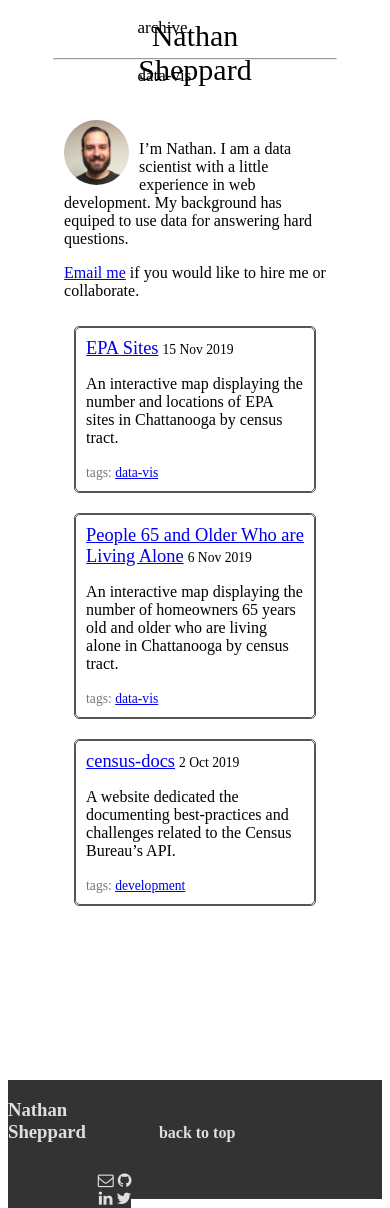
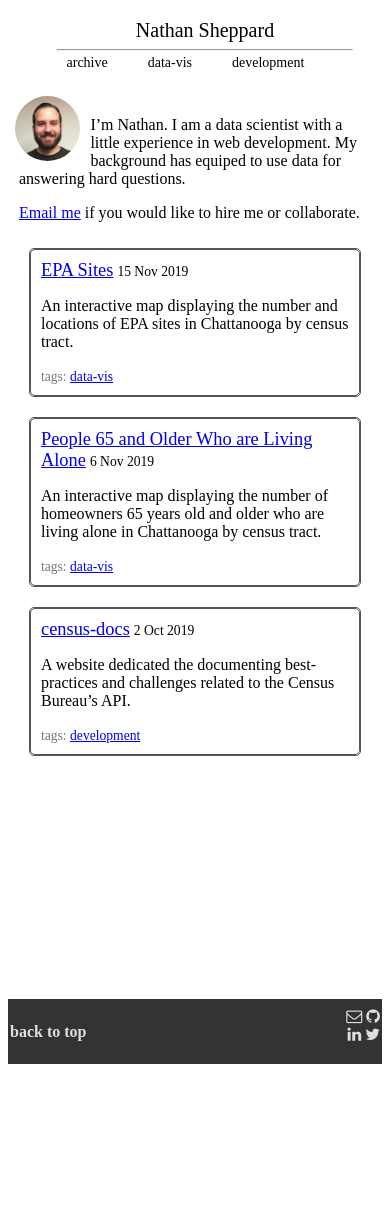
Before and after one commit to shepnathand/portfolio, a Jekyll site: the page built from index.md, in a window 390 px wide. Built offline with Jekyll 4.4.1, drawn with Linux system fonts in a browser that asks for light colours; nearby versions of some CDN libraries; after the commit the page ends 1072 px from its top, so only the background shows below that.

Commit message:
site is now responsive

```diff
--- a/_includes/head.html
+++ b/_includes/head.html
@@ -10,9 +10,9 @@
 	<!-- other meta tags -->
 	<title>{%- if page.title -%}{{ page.title }}{%- endif -%}</title>
 
+	<!-- Other SCC -->
+	<link rel="stylesheet" href="/styles/main.css">
+
 	<!-- Font Awesome CSS -->
 	<link href="https://maxcdn.bootstrapcdn.com/font-awesome/4.2.0/css/font-awesome.min.css" rel="stylesheet">
-
-	<!-- Other SCC -->
-	<link rel="stylesheet" href="/styles/main.css">
 </head>
--- a/styles/main.css
+++ b/styles/main.css
@@ -179,3 +179,53 @@ img {
     line-height: 1;
     letter-spacing: -1px;
 }
+
+@media screen and (max-width: 800px) {
+    .page, .page-content, .page-title, .home-content, .content {
+        margin: 1%;
+        max-width: 98%;
+    }
+    .nav-wrapper {
+        height: 10vh;
+        width: 100vw;
+        max-height: 70px;
+        padding: 1px;
+        margin: 1px;
+        text-align: center;
+    }
+    .site-title a {
+        width: 100vw;
+        font-size: 20px;
+    }
+    .center {
+        list-style-type: none;
+        top: 60%;
+        width: 317px;
+        margin: auto;
+        text-align: center;
+    }
+    .center li a {
+        padding: 10px 0px 10px 0px;
+        font-size: 14px;
+    }
+    .nav-wrapper hr {
+        max-width: 95vw;
+        top: 30%;
+    }
+    .footer {
+        min-height: 20px;
+    }
+    .footer-left {
+        display: none;
+    }
+    .footer-center {
+        text-align: left;
+        width: 50vw;
+        margin: 1px;
+        padding: 1px;
+    }
+    .footer-right {
+        float: right;
+        margin-right: 2px;
+    }
+}
```
